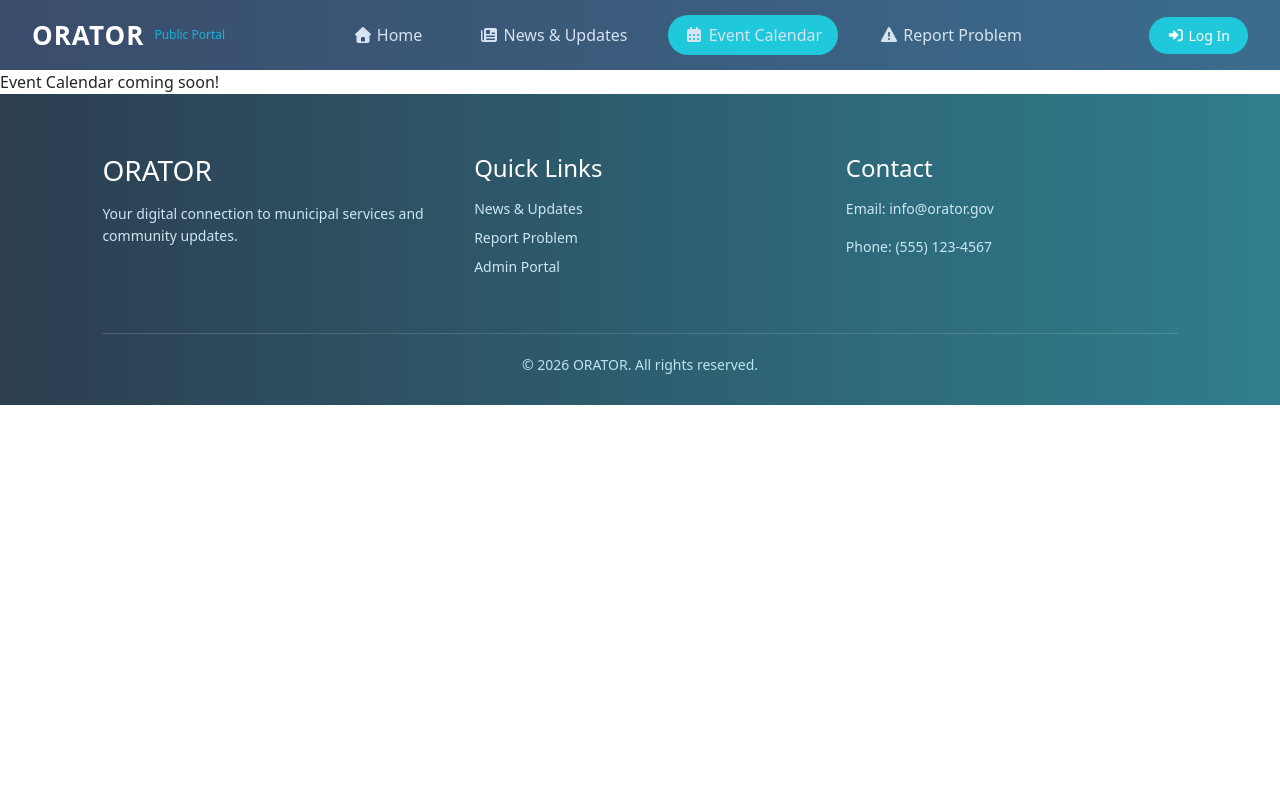
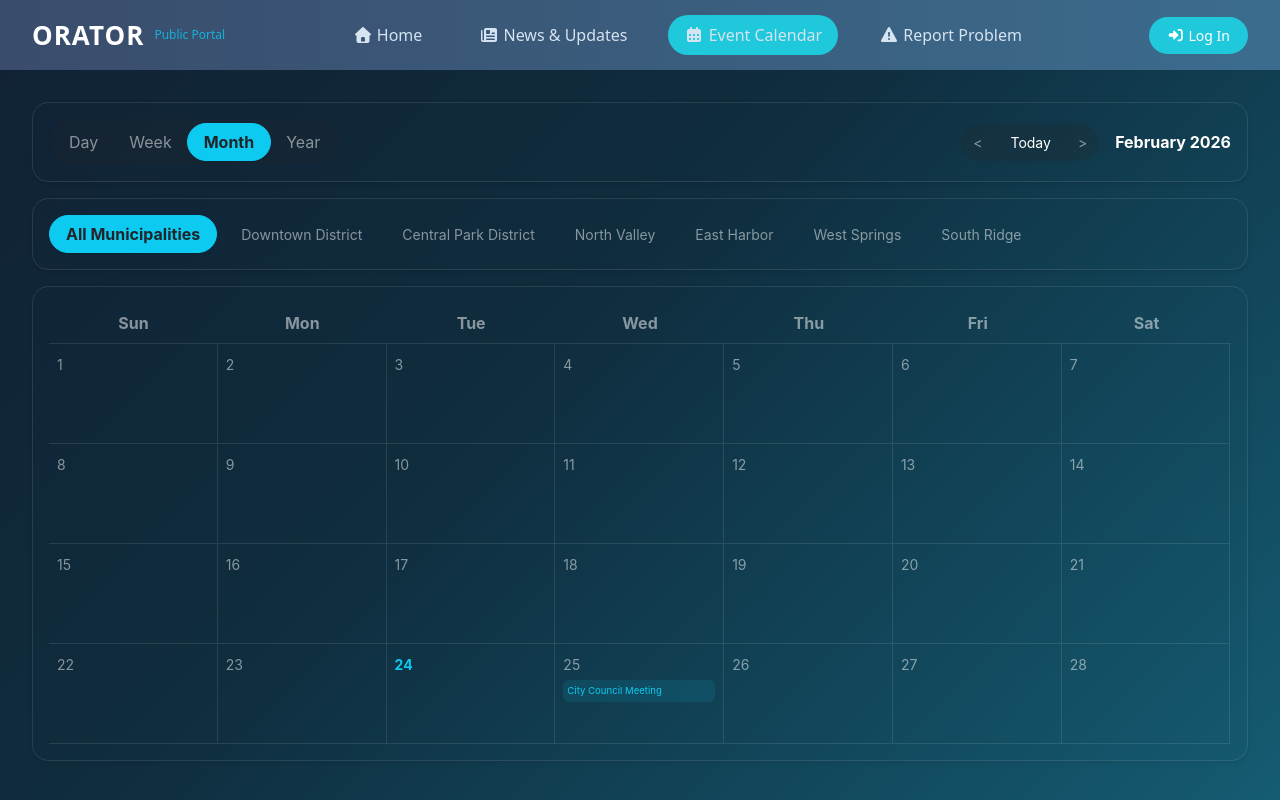
Before and after one commit to Junaid-Taqi/orator-public-portal, a React (Create React App) app: page /calendar in a window 1280 px wide. Shown: the top 800 px of the page. Built offline with nearby package versions, Linux system fonts and the light colour scheme.

Commit message:
init commit

```diff
--- a/src/components/EventCalendar.js
+++ b/src/components/EventCalendar.js
@@ -1,8 +1,156 @@
+import React, { useState } from 'react';
+
 const EventCalendar = () => {
-  return (
-    <div className="page">
-        Event Calendar coming soon!
+  const [view, setView] = useState('Month');
+
+  const containerStyle = {
+    background: 'linear-gradient(135deg, #112235 0%, #0f2d3e 40%, #155e75 100%)',
+    minHeight: '100vh',
+    color: 'white',
+    fontFamily: "'Inter', sans-serif",
+    padding: '2rem'
+  };
+
+  const glassPanel = "bg-opacity-5 border border-white border-opacity-10 rounded-4 shadow-sm p-3 mb-3";
+  const activeBtn = "btn btn-info text-dark fw-bold rounded-pill px-3 shadow-sm";
+  const inactiveBtn = "btn text-white-50 rounded-pill px-3 border-0 hover-light";
+
+  // --- NEW YEAR VIEW COMPONENT ---
+  const YearView = () => {
+    const months = [
+      { name: 'January', count: 0 }, { name: 'February', count: 2 },
+      { name: 'March', count: 6 }, { name: 'April', count: 0 },
+      { name: 'May', count: 0 }, { name: 'June', count: 0 },
+      { name: 'July', count: 0 }, { name: 'August', count: 0 },
+      { name: 'September', count: 0 }, { name: 'October', count: 0 },
+      { name: 'November', count: 0 }, { name: 'December', count: 0 }
+    ];
+
+    return (
+      <div className="row g-3">
+        {months.map((m, i) => (
+          <div key={i} className="col-12 col-md-6 col-lg-3">
+            <div className={`${glassPanel} h-100 p-4 d-flex flex-column justify-content-between`} style={{minHeight: '150px'}}>
+              <div>
+                <h5 className="fw-bold mb-3">{m.name}</h5>
+                <h2 className={`fw-bold mb-1 ${m.count > 0 ? 'text-info' : 'text-white'}`}>
+                  {m.count}
+                </h2>
+              </div>
+              <div className="text-white-50 small">Events</div>
+            </div>
+          </div>
+        ))}
+      </div>
+    );
+  };
+
+  const DayView = () => (
+    <div className={`${glassPanel} p-4 mt-3`}>
+      <h3 className="fw-bold mb-4">Tuesday, February 24, 2026</h3>
+      <div className="p-4 rounded-4 bg-opacity-5 border border-white border-opacity-10 d-flex gap-4">
+        <div className="bg-secondary bg-opacity-20 rounded-3 d-flex align-items-center justify-content-center" style={{width: '120px', height: '120px'}}>
+           <span className="text-white-50 small text-center px-2">City Council Meeting Image</span>
+        </div>
+        <div>
+          <h4 className="fw-bold mb-1">City Council Meeting</h4>
+          <p className="text-info opacity-75 mb-3">Monthly public meeting</p>
+          <div className="small mb-3">
+            <div className="mb-1 opacity-75">🕒 18:00</div>
+            <div className="opacity-75">📍 City Hall, Room 201</div>
+          </div>
+          <div className="d-flex gap-2">
+            <span className="badge rounded-pill bg-info bg-opacity-20 border border-info border-opacity-25 px-3">Government</span>
+            <span className="badge rounded-pill bg-info bg-opacity-20 border border-info border-opacity-25 px-3">Public Meeting</span>
+          </div>
+          <button className="btn btn-link text-info p-0 mt-3 text-decoration-none fw-bold">View Details →</button>
+        </div>
+      </div>
     </div>
   );
-}
+
+  const WeekView = () => {
+    const weekDays = [
+      { day: 'Sun', date: '22' }, { day: 'Mon', date: '23' },
+      { day: 'Tue', date: '24', active: true, event: { time: '18:00', title: 'City Council Meeting', loc: 'City Hall, Room 201' }},
+      { day: 'Wed', date: '25' }, { day: 'Thu', date: '26' },
+      { day: 'Fri', date: '27' },
+      { day: 'Sat', date: '28', event: { time: '09:00', title: 'Community Cleanup Day', loc: 'Central Park' }}
+    ];
+
+    return (
+      <div className={`${glassPanel} p-0 overflow-hidden`}>
+        <div className="row g-0 text-center">
+          {weekDays.map((d, i) => (
+            <div key={i} className={`col border-end border-white border-opacity-10 p-3`} style={{ minHeight: '400px', backgroundColor: d.active ? 'rgba(0,0,0,0.1)' : 'transparent' }}>
+              <div className={`fw-bold ${d.active ? 'text-info' : 'text-white'}`}>{d.day}</div>
+              <div className={`fs-3 fw-bold mb-4 ${d.active ? 'text-info' : 'text-white'}`}>{d.date}</div>
+              {d.event && (
+                <div className="p-2 rounded-3 text-start bg-info bg-opacity-10 border border-info border-opacity-20">
+                  <div className="text-info fw-bold" style={{fontSize: '0.7rem'}}>{d.event.time}</div>
+                  <div className="fw-bold small my-1">{d.event.title}</div>
+                  <div className="text-white-50" style={{fontSize: '0.65rem'}}>{d.event.loc}</div>
+                </div>
+              )}
+            </div>
+          ))}
+        </div>
+      </div>
+    );
+  };
+
+  const MonthView = () => (
+    <div className={`${glassPanel} p-0 overflow-hidden`}>
+      <div className="row g-0 text-center bg-opacity-5 py-2 border-bottom border-white border-opacity-10">
+        {['Sun','Mon','Tue','Wed','Thu','Fri','Sat'].map(d => <div key={d} className="col fw-bold text-white-50">{d}</div>)}
+      </div>
+      <div className="row g-0">
+        {Array.from({length: 28}).map((_, i) => (
+          <div key={i} className="col border-end border-bottom border-white border-opacity-10 p-2" style={{flex: '0 0 14.28%', minHeight: '100px'}}>
+            <span className={`small ${i+1 === 24 ? 'text-info fw-bold' : 'text-white-50'}`}>{i + 1}</span>
+            {i + 1 === 25 && <div className="mt-1 p-1 rounded bg-info bg-opacity-10 text-info" style={{fontSize: '0.6rem'}}>City Council Meeting</div>}
+          </div>
+        ))}
+      </div>
+    </div>
+  );
+
+  return (
+    <div style={containerStyle}>
+      <div className={glassPanel}>
+        <div className="d-flex justify-content-between align-items-center">
+          <div className="btn-group bg-dark bg-opacity-25 p-1 rounded-pill">
+            {['Day', 'Week', 'Month', 'Year'].map(v => (
+              <button key={v} onClick={() => setView(v)} className={view === v ? activeBtn : inactiveBtn}>{v}</button>
+            ))}
+          </div>
+          <div className="d-flex align-items-center gap-2">
+             <div className="btn-group bg-dark bg-opacity-25 p-1 rounded-pill">
+                <button className="btn btn-sm text-white-50 border-0">&lt;</button>
+                <button className="btn btn-sm text-white px-3 border-0 bg-opacity-10 rounded-pill mx-1">Today</button>
+                <button className="btn btn-sm text-white-50 border-0">&gt;</button>
+             </div>
+             <span className="fw-bold ms-2 text-white">
+               {view === 'Year' ? '2026' : view === 'Week' ? 'Feb 22 - Feb 28, 2026' : view === 'Day' ? 'February 24, 2026' : 'February 2026'}
+             </span>
+          </div>
+        </div>
+      </div>
+
+      <div className={glassPanel}>
+        <div className="d-flex gap-2 flex-wrap">
+          {['All Municipalities', 'Downtown District', 'Central Park District', 'North Valley', 'East Harbor', 'West Springs', 'South Ridge'].map((m, i) => (
+            <button key={m} className={i === 0 ? activeBtn : "btn btn-sm bg-opacity-10 text-white-50 rounded-pill border-0 px-3"}>{m}</button>
+          ))}
+        </div>
+      </div>
+
+      {view === 'Day' && <DayView />}
+      {view === 'Week' && <WeekView />}
+      {view === 'Month' && <MonthView />}
+      {view === 'Year' && <YearView />}
+    </div>
+  );
+};
+
 export default EventCalendar;
```
